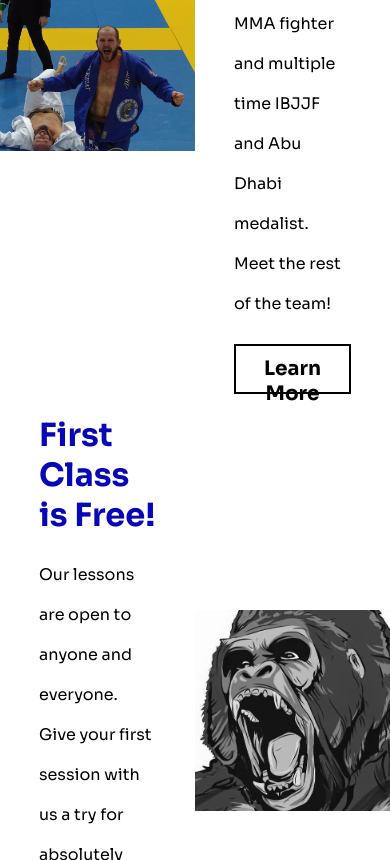
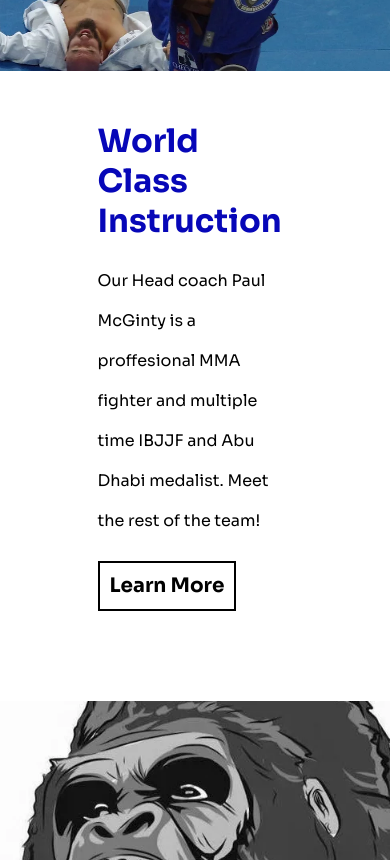
Before and after one commit to Petemc121/silverbacks-mma, a React (Create React App) app: page / in a window 390 px wide. Shown: the part 1140-2000 px from the top of the page. Built offline with nearby package versions, Linux system fonts and the light colour scheme.

Commit message:
fixed flex orders

```diff
--- a/src/App.css
+++ b/src/App.css
@@ -205,6 +205,64 @@ p {
   justify-content: space-evenly;
 }
 
+#paul {
+  width: 50%;
+}
+
+#gorilla {
+  width: 50%;
+}
+
+#gorillaDescription {
+  width: 30%;
+  margin: 0px auto;
+  height: 30%;
+  line-height: 40px;
+  position: relative;
+  opacity: 0;
+  right: 200px;
+}
+
+#instructorsDescription {
+  width: 30%;
+  margin: 0px auto;
+  height: 30%;
+  line-height: 40px;
+  position: relative;
+  left: 200px;
+  opacity: 0;
+}
+
+@media (max-width: 860px) {
+  #instructorContainer {
+    margin-top: 20px;
+    flex-direction: column;
+  }
+
+  #gorillaContainer {
+    margin-top: 20px;
+    flex-direction: column;
+  }
+
+  #gorillaDescription {
+    width: 50%;
+    order: 2;
+    margin: 50px 0px;
+  }
+  #instructorsDescription {
+    width: 50%;
+    margin: 50px 0px;
+  }
+
+  #paul {
+    width: 100%;
+  }
+  #gorilla {
+    width: 100%;
+    order: 1;
+  }
+}
+
 #instructorContainer {
   margin-top: 20px;
   display: flex;
@@ -235,6 +293,7 @@ p {
     opacity: 100%;
   }
 }
+
 @media (prefers-reduced-motion: no-preference) {
   .instructorDescription-animation {
     animation: slideleft 1s forwards;
@@ -244,31 +303,3 @@ p {
     animation: slideright 1s forwards;
   }
 }
-
-#gorillaDescription {
-  width: 30%;
-  margin: 0px auto;
-  height: 30%;
-  line-height: 40px;
-  position: relative;
-  opacity: 0;
-  right: 200px;
-}
-
-#paul {
-  width: 50%;
-}
-
-#gorilla {
-  width: 50%;
-}
-
-#instructorsDescription {
-  width: 30%;
-  margin: 0px auto;
-  height: 30%;
-  line-height: 40px;
-  position: relative;
-  left: 200px;
-  opacity: 0;
-}
```
